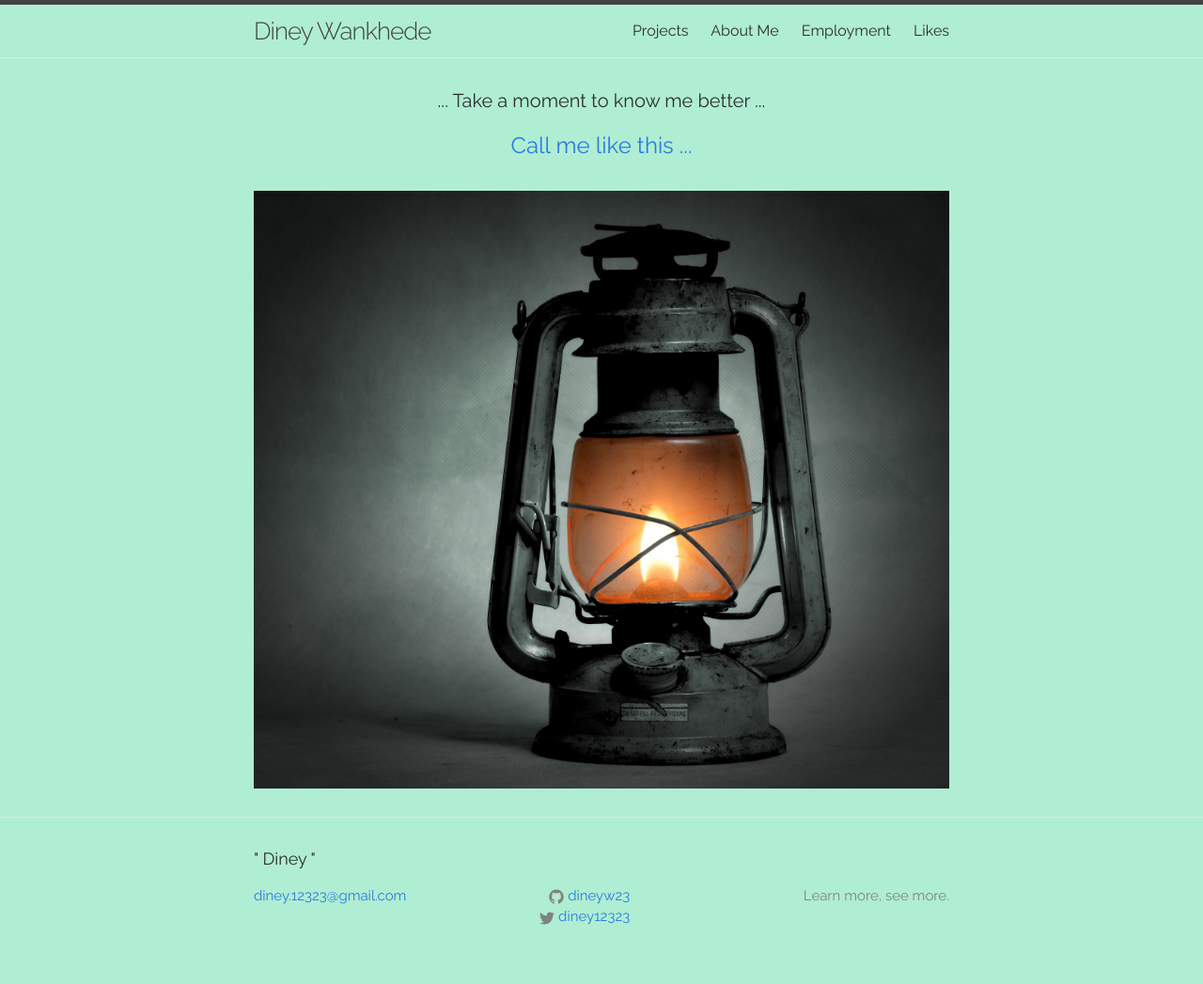
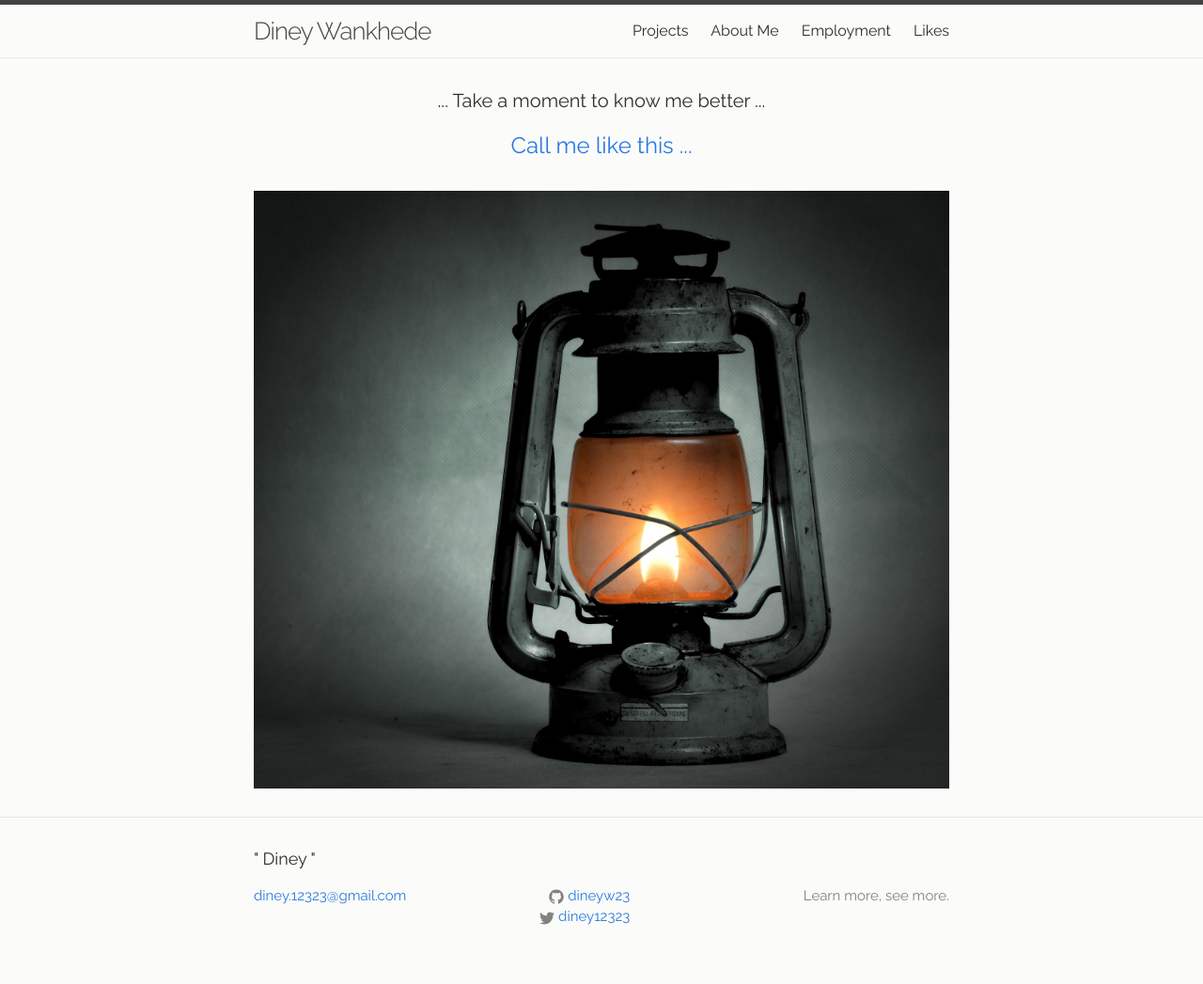
Before and after one commit to dineyw23/dineyw23.github.io, a Jekyll site: the page built from index.html, in a window 1280 px wide. Shown: the whole page at 94% size. Built offline with Jekyll 4.4.1, drawn with Linux system fonts in a browser that asks for light colours.

Commit message:
theme change

```diff
--- a/_includes/footer.html
+++ b/_includes/footer.html
@@ -1,4 +1,4 @@
-<footer class="site-footer">
+<footer class="site-footer" color="head-foot-color">
 
   <div class="wrapper">
 
--- a/_includes/header.html
+++ b/_includes/header.html
@@ -1,4 +1,4 @@
-<header class="site-header">
+<header class="site-header" color="head-foot-color">
 
   <div class="wrapper">
 
--- a/css/main.scss
+++ b/css/main.scss
@@ -14,8 +14,9 @@ $base-line-height: 1.5;
 $spacing-unit:     30px;
 
 $text-color:       #2E2E2E;
-$background-color: #afeed3;
+$background-color: #fbfbf9;
 $brand-color:      #2a7ae2;
+$head-foot-color: #afeed3;
 
 $grey-color:       #828282;
 $grey-color-light: lighten($grey-color, 40%);
```
